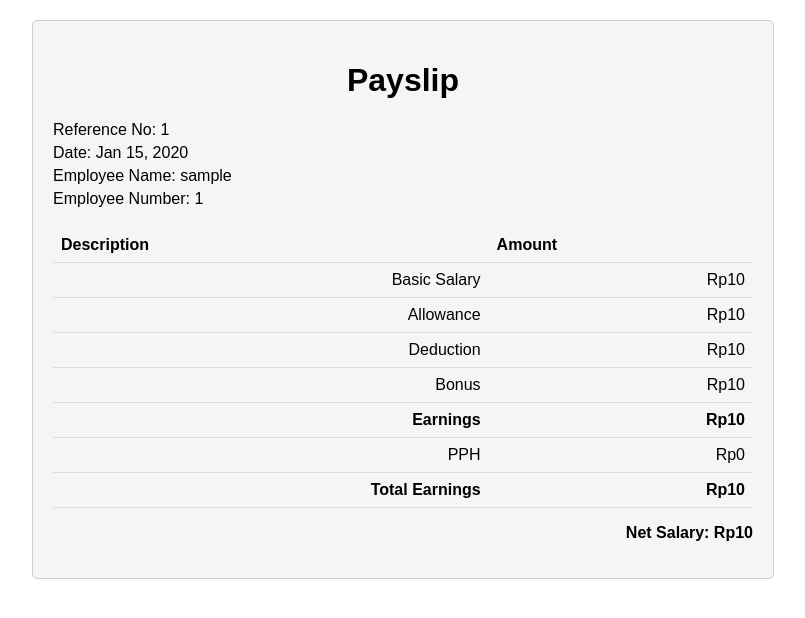
After one commit to heladixman/payroll, a CodeIgniter 4 app: template app/Views/Pages/user/payslip/print.php in a window 1280 px wide. The commit adds this page. Shown: the top 618 px of the page, without its empty margins (237-1042 px from the left). Run offline with PHP 8.4 and a stand-in for CodeIgniter, Linux system fonts and the light colour scheme; the template is opened without the code that fills it: most values are stand-ins (such as "Sample title", 1, 10 or a date in 2020); some libraries are stand-ins or nearby versions.

Commit message:
initial commit

```diff
--- a/app/Config/Routes.php
+++ b/app/Config/Routes.php
@@ -41,6 +41,7 @@ $routes->group('/', function ($routes) {
     $routes->get('dashboard', 'Admin\DashboardController::index');
     $routes->group('payroll', static function ($routes) {
         $routes->get('', 'Admin\PayrollController::indexPayroll');
+        $routes->get('data/(:any)/(:any)', 'Admin\PayrollController::printPayroll/$1/$2');
         $routes->post('add', 'Admin\PayrollController::insertPayroll');
         $routes->get('details/(:num)', 'Admin\PayrollController::indexPayrollDetail/$1');
         $routes->post('calculate/(:num)/(:any)/(:any)', 'Admin\PayrollController::calculatePayroll/$1/$2/$3');
--- a/app/Database/Seeds/DefaultSeeder.php
+++ b/app/Database/Seeds/DefaultSeeder.php
@@ -136,6 +136,10 @@ class DefaultSeeder extends Seeder
                 'name'          => 'USER_FIRST_PHONE_NUMBER',
                 'value'         => '+62'
             ],
+            [
+                'name'          => 'PAYROLL_FIRST_INISIAL',
+                'value'         => 'PS'
+            ],
         ];
         $this->db->table('webdatas')->insertBatch($Webdata);
 
@@ -154,7 +158,7 @@ class DefaultSeeder extends Seeder
                 'active'        => 1
             ],
             [
-                'position_id'   => 1,
+                'position_id'   => 2,
                 'user_number'   => 'PS0001',
                 'name'          => 'User',
                 'phone_number'  => '628',
--- a/app/Views/Pages/admin/employee/bonus/index.php
+++ b/app/Views/Pages/admin/employee/bonus/index.php
@@ -39,4 +39,4 @@
         </div>
     </div>
 </section>
-<?php echo view('Pages/modals/userbonus.php');?>
+<?php echo view('Pages/modals/userbonus');?>
--- a/app/Views/Pages/user/component/Content.php
+++ b/app/Views/Pages/user/component/Content.php
@@ -1,6 +1,6 @@
 <?php
 if ($content) {
-    echo '<div class="layout-page w-50 p-3 my-0 bg-first mx-auto h-100" id=content>';
+    echo '<div class="layout-page my-0 bg-first mx-auto h-100" id=content>';
     echo view($content);
     echo view('Pages/user/component/Footer');
     echo '</div>';
--- a/app/Views/Pages/user/component/Footer.php
+++ b/app/Views/Pages/user/component/Footer.php
@@ -19,6 +19,7 @@
 
 <script src="https://ajax.googleapis.com/ajax/libs/jquery/3.7.0/jquery.min.js"></script>
 <script type="text/javascript"  src=" https://cdn.datatables.net/1.10.13/js/jquery.dataTables.min.js"></script>
+<script src="https://cdn.jsdelivr.net/npm/bootstrap@5.0.2/dist/js/bootstrap.bundle.min.js" integrity="sha384-MrcW6ZMFYlzcLA8Nl+NtUVF0sA7MsXsP1UyJoMp4YLEuNSfAP+JcXn/tWtIaxVXM" crossorigin="anonymous"></script>
 <script src="<?php echo base_url() ?>assets/js/base.js"></script>
 <script src="<?php echo base_url() ?>assets/js/bootstrap.min.js"></script>
 <script src="https://cdnjs.cloudflare.com/ajax/libs/font-awesome/6.2.1/js/all.min.js"></script>
--- /dev/null
+++ b/app/Views/Pages/user/payslip/print.php
@@ -0,0 +1,107 @@
+<!DOCTYPE html>
+<html>
+<head>
+  <title>Payslip</title>
+  <style>
+    /* CSS styles for the payslip */
+    body {
+      font-family: Arial, sans-serif;
+      margin: 0;
+      padding: 20px;
+    }
+    .payslip {
+      max-width: 700px;
+      margin: 0 auto;
+      padding: 20px;
+      border: 1px solid #ccc;
+      border-radius: 5px;
+      background-color: #f5f5f5;
+    }
+    .payslip h1 {
+      text-align: center;
+    }
+    .payslip .info {
+      margin-bottom: 20px;
+    }
+    .payslip .info p {
+      margin: 5px 0;
+    }
+    .payslip .table {
+      width: 100%;
+      border-collapse: collapse;
+    }
+    .payslip .table th,
+    .payslip .table td {
+      padding: 8px;
+      border-bottom: 1px solid #ddd;
+    }
+    .payslip .table th {
+      text-align: left;
+      font-weight: bold;
+    }
+    .payslip .table td {
+      text-align: right;
+    }
+    .payslip .total {
+      text-align: right;
+      margin-top: 10px;
+      font-weight: bold;
+    }
+  </style>
+</head>
+<body>
+  <div class="payslip">
+    <h1>Payslip</h1>
+
+    <div class="info d-flex justify-content-between">
+      <div class="w-50">
+        <p>Reference No: <?= $data['reff_no'] ?></p>
+        <p>Date: <?= date("M d, Y", strtotime($data['create_at'])) ?></p>
+      </div>
+      <div class="w-50">
+        <p>Employee Name: <?= $data['user_name'] ?></p>
+        <p>Employee Number: <?= $data['user_number'] ?></p>
+      </div>
+    </div>
+
+    <table class="table">
+      <tr>
+        <th>Description</th>
+        <th>Amount</th>
+      </tr>
+      <tr>
+        <td>Basic Salary</td>
+        <td>Rp<?= number_format($data['gross_salary'], 0, '', '.') ?></td>
+      </tr>
+      <tr>
+        <td>Allowance</td>
+        <td>Rp<?= number_format($data['allowance_total'], 0, '', '.') ?></td>
+      </tr>
+      <tr>
+        <td>Deduction</td>
+        <td>Rp<?= number_format($data['deduction_total'], 0, '', '.') ?></td>
+      </tr>
+      <tr>
+        <td>Bonus</td>
+        <td>Rp<?= number_format($data['bonus_total'], 0, '', '.') ?></td>
+      </tr>
+      <tr>
+        <td><strong>Earnings</strong></td>
+        <td><strong>Rp<?= number_format($gross_salary , 0, '', '.') ?></strong></td>
+      </tr>
+      <tr>
+        <td>PPH</td>
+        <td>Rp<?= number_format($data['pph'], 0, '', '.') ?></td>
+      </tr>
+      <tr>
+        <td><strong>Total Earnings</strong></td>
+        <td><strong>Rp<?= number_format($data['net_salary'], 0, '', '.') ?></strong></td>
+      </tr>
+    </table>
+
+    <div class="total">
+      <p><strong>Net Salary: Rp<?= number_format($data['net_salary'], 0, '', '.') ?></strong></p>
+    </div>
+  </div>
+</body>
+</html>
```
Also changed, not shown: app/Controllers/Admin/PayrollController.php (+61 -21 lines), app/Controllers/User/IndexController.php (+5 -2 lines), app/Views/Pages/user/attendance/index.php (+38 -11 lines), app/Views/Pages/user/bonus/index.php (+11 -6 lines), app/Views/Pages/user/deduction/index.php (+3 -4 lines), app/Views/Pages/user/home/index.php (+70 -8 lines), app/Views/Pages/user/payslip/index.php (added, +39 -0 lines), app/Views/Pages/user/account/index.php (added), app/Views/Pages/user/leave/index.php (added), public/assets/image/leave/1686889919_847358582bb5797f9c13.jpg (added), public/assets/image/leave/1686889938_d3f30518f5b3590b3752.jpeg (added), public/assets/js/base.js.
